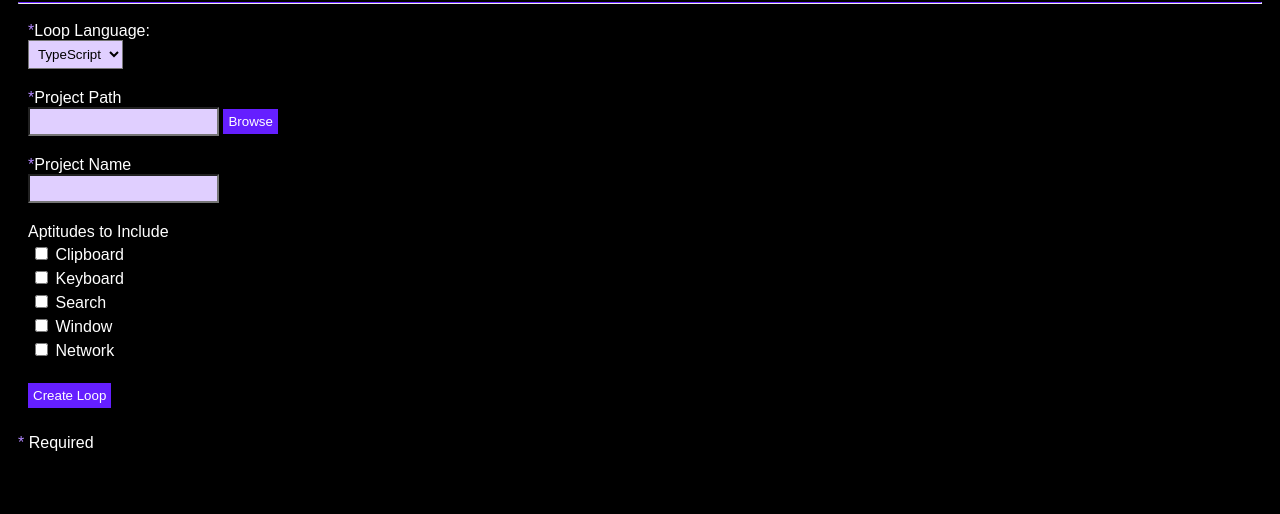
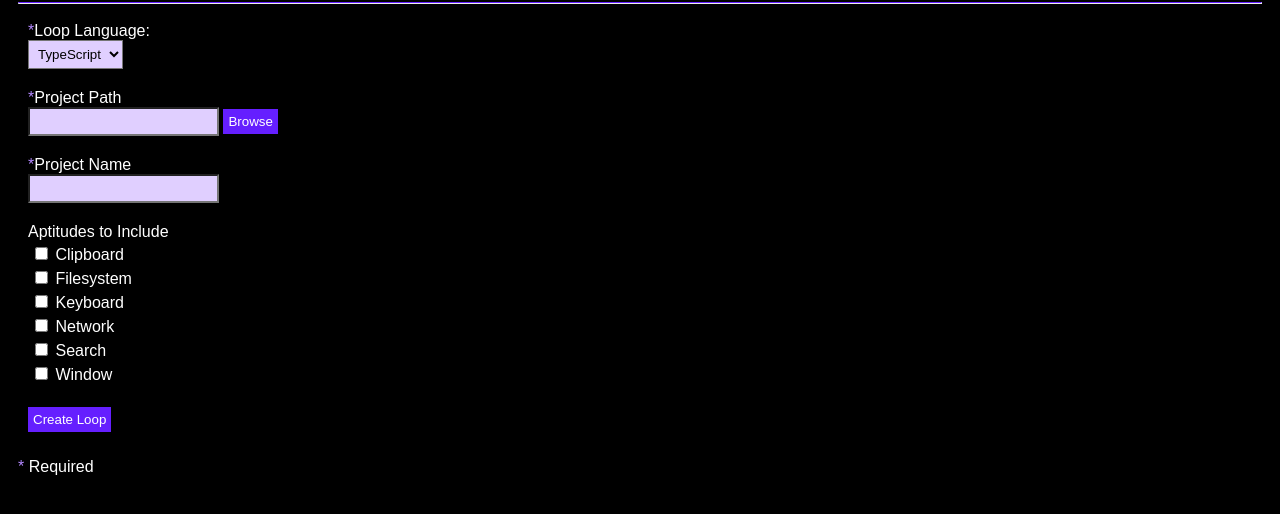
Before and after one commit to open-olive/loop-creator-vscode, a website: page src/createLoopForm.html in a window 1280 px wide. Shown: the part 244-758 px from the top of the page. Drawn offline with Linux system fonts and the light colour scheme.

Commit message:
Add filesystem example

```diff
--- a/src/createLoopForm.html
+++ b/src/createLoopForm.html
@@ -110,11 +110,33 @@
             <td>
               <input
                 type="checkbox"
+                id="aptitudesFilesystem"
+                name="aptitudes"
+                value="filesystem"
+              />
+              <label for="aptitudesFilesystem">Filesystem</label>
+            </td>
+          </tr>
+          <tr>
+            <td>
+              <input
+                type="checkbox"
                 id="aptitudesKeyboard"
                 name="aptitudes"
                 value="keyboard"
               />
               <label for="aptitudesKeyboard">Keyboard</label>
+            </td>
+          </tr>
+          <tr>
+            <td>
+              <input
+                type="checkbox"
+                id="aptitudesNetwork"
+                name="aptitudes"
+                value="network"
+              />
+              <label for="aptitudesNetwork">Network</label>
             </td>
           </tr>
           <tr>
@@ -137,17 +159,6 @@
                 value="window"
               />
               <label for="aptitudesWindow">Window</label>
-            </td>
-          </tr>
-          <tr>
-            <td>
-              <input
-                type="checkbox"
-                id="aptitudesNetwork"
-                name="aptitudes"
-                value="network"
-              />
-              <label for="aptitudesNetwork">Network</label>
             </td>
           </tr>
         </table>
```
Also changed, not shown: 1 other file.
